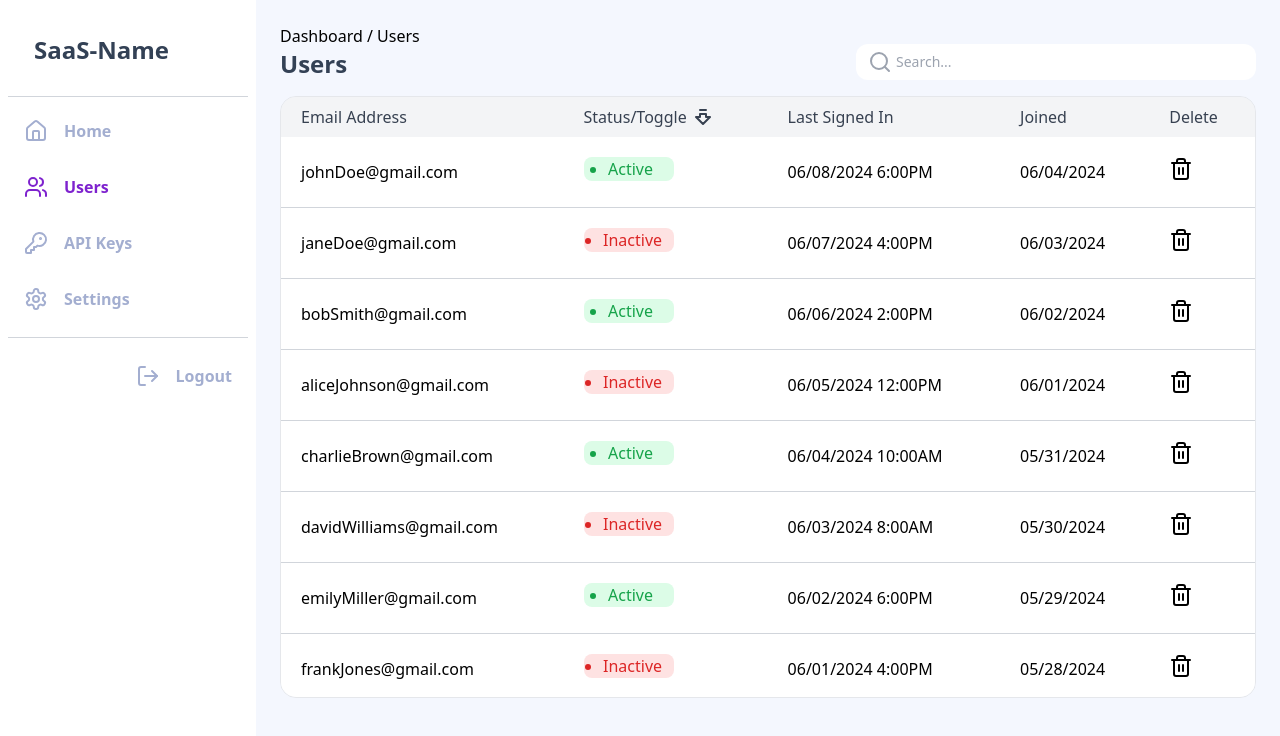
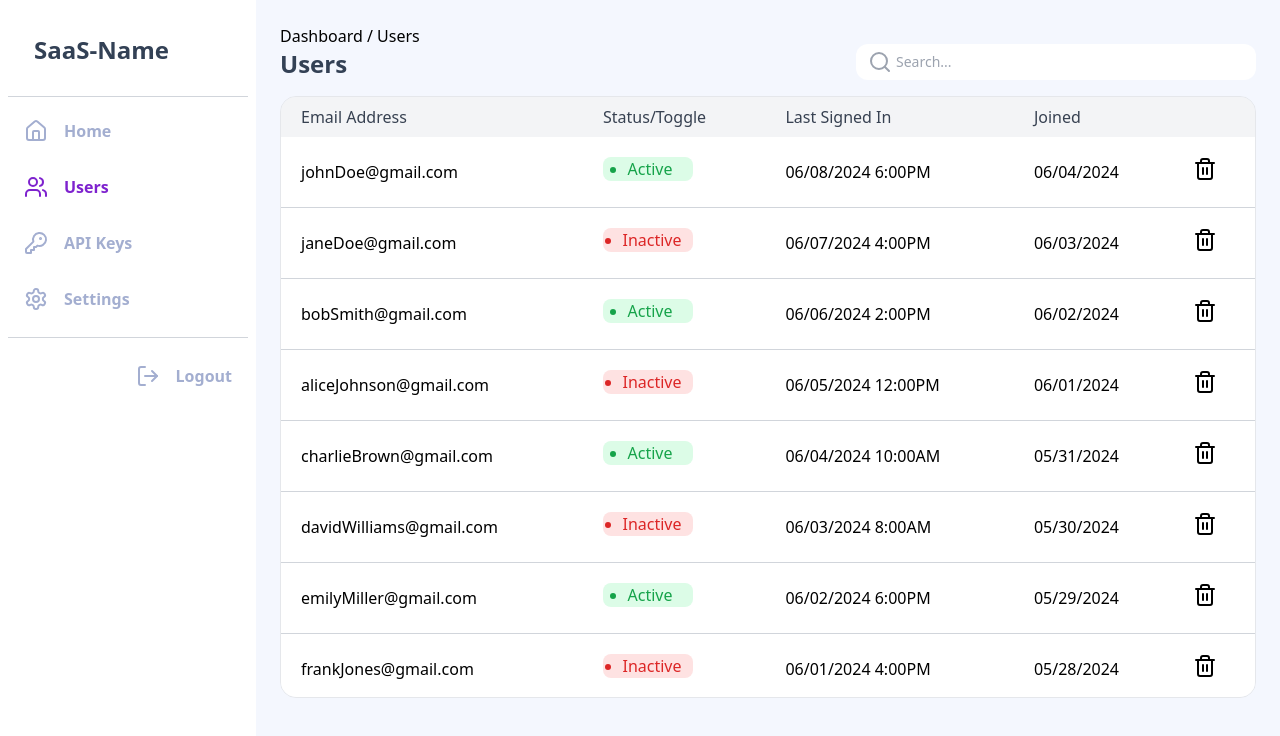
Before and after one commit to Bay-Valley-Tech-Code-Academy/BVT-BaaS-API, a React (Vite) app in the folder front-end/: page /dashboard/users in a window 1280 px wide. Shown: the top 736 px of the page. Built offline with nearby package versions, Linux system fonts and the light colour scheme.

Commit message:
quick changes

```diff
--- a/front-end/src/pages/Users.jsx
+++ b/front-end/src/pages/Users.jsx
@@ -49,7 +49,7 @@ export default function Users() {
                 Email Address
               </th>
               <th className="flex p-2 pl-5 pr-5 font-medium text-gray-700">
-                Status/Toggle <ArrowBigDownDash className="ml-1" />
+                Status/Toggle
               </th>
               <th className="p-2 pl-5 pr-5 font-medium text-gray-700">
                 Last Signed In
@@ -57,9 +57,7 @@ export default function Users() {
               <th className="p-2 pl-5 pr-5 font-medium text-gray-700">
                 Joined
               </th>
-              <th className="rounded-tr-xl p-2 pl-5 pr-5 font-medium text-gray-700">
-                Delete
-              </th>
+              <th className="rounded-tr-xl p-2 pl-5 pr-5 font-medium text-gray-700"></th>
             </tr>
           </thead>
           <tbody>
```
